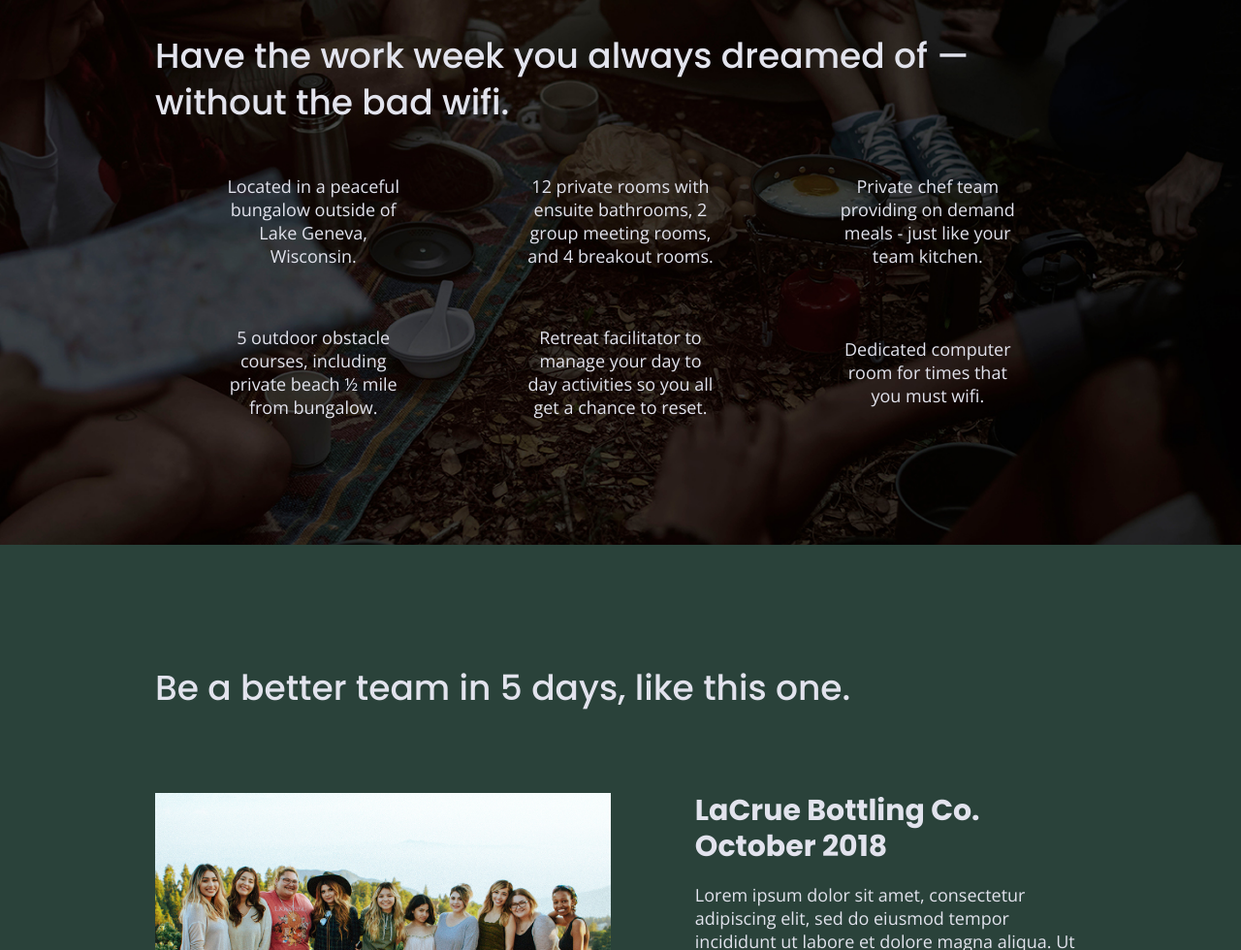
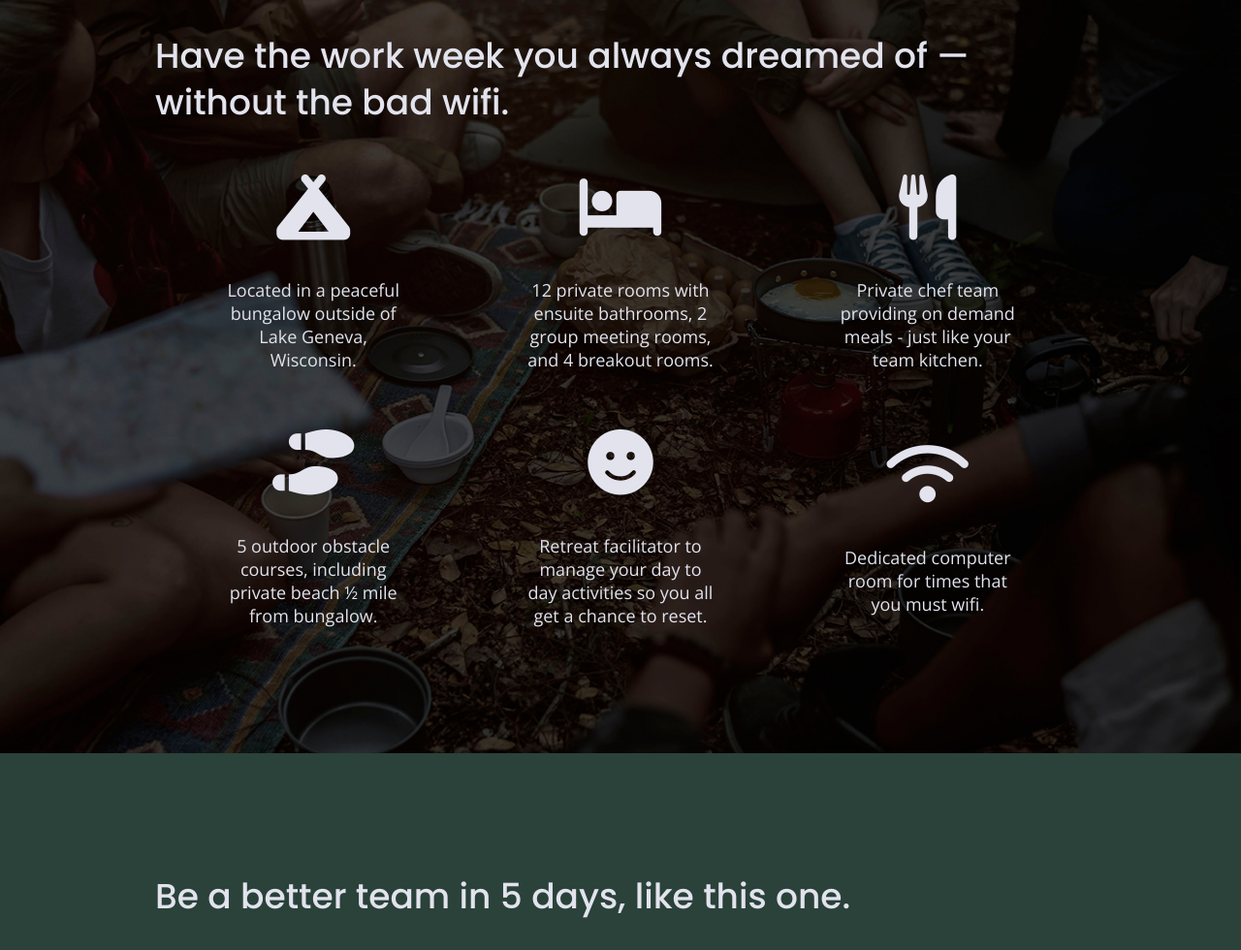
Before and after one commit to saritagarcia/206-unplugged, a website built with Parcel: page index.html in a window 1280 px wide. Shown: the part 1121-2101 px from the top of the page at 97% size. Built offline with nearby package versions, Linux system fonts and the light colour scheme.

Commit message:
Added icons

```diff
--- a/css/main.css
+++ b/css/main.css
@@ -270,6 +270,10 @@ input[type=button] {
   justify-content: center;
   align-items: center;
   flex-flow: row wrap;
+}
+.features i {
+  font-size: 3.75em;
+  margin-bottom: 40px;
 }
 .features p {
   text-align: center;
--- a/index.html
+++ b/index.html
@@ -15,7 +15,7 @@
 <link href="https://fonts.googleapis.com/css?family=Open+Sans:400,700|Poppins:500,700" rel="stylesheet">
   <link rel="stylesheet" href="css/normalize.css">
   <link rel="stylesheet" href="css/main.css">
-
+  <script src="https://kit.fontawesome.com/0dff87b405.js" crossorigin="anonymous"></script>
 </head>
 
 <body>
@@ -67,6 +67,7 @@
         <div class="features-items">
           <article>
             <p class="fontawesome-icon">
+              <i class="fas fa-campground"></i>
             </p>
             <p class="features-item-description">
               Located in a peaceful bungalow outside of Lake Geneva, Wisconsin.
@@ -74,6 +75,7 @@
           </article>
           <article>
             <p class="fontawesome-icon">
+              <i class="fas fa-bed"></i>
             </p>
             <p class="features-item-description">
               12 private rooms with ensuite bathrooms, 2 group meeting rooms, and 4 breakout rooms.
@@ -81,6 +83,7 @@
           </article>
           <article>
             <p class="fontawesome-icon">
+              <i class="fas fa-utensils"></i>
             </p>
             <p class="features-item-description">
               Private chef team providing on demand meals - just like your team kitchen.
@@ -88,6 +91,7 @@
           </article>
           <article>
             <p class="fontawesome-icon">
+              <i class="fas fa-shoe-prints"></i>
             </p>
             <p class="features-item-description">
               5 outdoor obstacle courses, including private beach ½ mile from bungalow.
@@ -95,6 +99,7 @@
           </article>
           <article>
             <p class="fontawesome-icon">
+              <i class="fas fa-smile"></i>
             </p>
             <p class="features-item-description">
               Retreat facilitator to manage your day to day activities so you all get a chance to reset.
@@ -102,6 +107,7 @@
           </article>
           <article>
             <p class="fontawesome-icon">
+              <i class="fas fa-wifi"></i>
             </p>
             <p class="features-item-description">
               Dedicated computer room for times that you must wifi.
```
Also changed, not shown: about/index.html (+1 -1 lines), faq/index.html (+1 -1 lines).
